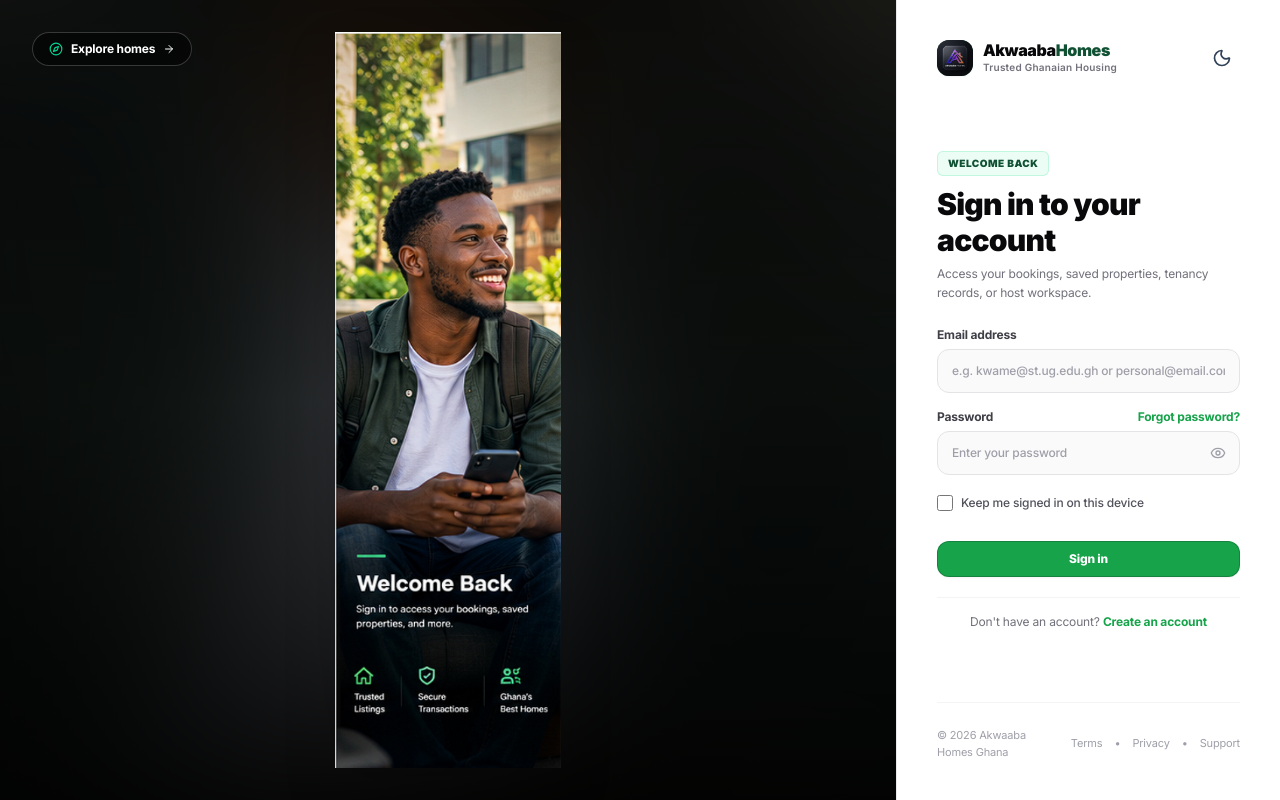
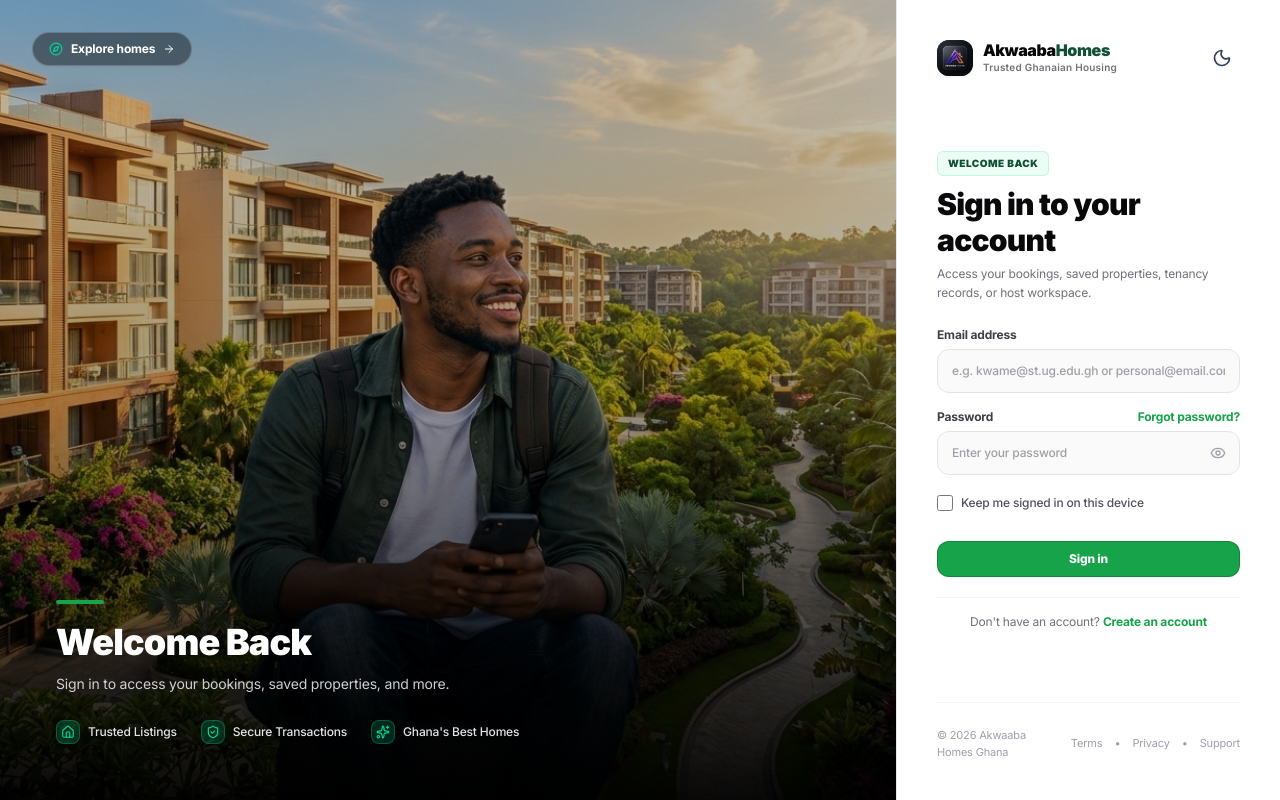
Before and after one commit to Commander-hill/akwaaba-homes, a Next.js app in the folder frontend/: page /login in a window 1280 px wide. Built offline with nearby package versions, Linux system fonts and the light colour scheme; no server answers.

Commit message:
feat(auth): use landscape student image filling 70% login hero with matching typography

```diff
--- a/frontend/src/app/login/page.tsx
+++ b/frontend/src/app/login/page.tsx
@@ -11,6 +11,9 @@ import {
   EyeOff,
   Compass,
   ShieldAlert,
+  Home,
+  ShieldCheck,
+  Sparkles,
 } from 'lucide-react';
 import Image from 'next/image';
 import api from '@/lib/axios';
@@ -273,26 +276,25 @@ function LoginForm() {
   return (
     <div className="-mt-16 -mb-16 md:mb-0 min-h-screen w-full flex bg-white dark:bg-[#0E1210] text-zinc-950 dark:text-zinc-100 antialiased overflow-hidden">
 
-      {/* ──── LEFT COLUMN: BRAND VISUAL HERO (70% Desktop, Full Bleed) ──── */}
-      <div className="relative hidden lg:flex flex-1 min-h-screen lg:h-screen overflow-hidden items-center justify-center bg-[#070B09]">
-        {/* Ambient Blurred Fill (seamlessly fills wide 70% viewport without distortion) */}
-        <div className="absolute inset-0 select-none pointer-events-none overflow-hidden">
-          <Image
-            src="/images/auth-student-login.png"
-            alt=""
-            fill
-            sizes="70vw"
-            className="object-cover object-center blur-3xl opacity-35 scale-125"
-            priority
-          />
-          <div className="absolute inset-0 bg-gradient-to-t from-black/85 via-black/30 to-black/50" />
-        </div>
+      {/* ──── LEFT COLUMN: BRAND VISUAL HERO (70% Desktop, Full Bleed Landscape) ──── */}
+      <div className="relative hidden lg:block flex-1 min-h-screen lg:h-screen overflow-hidden">
+        <Image
+          src="/images/auth-student-landscape.jpg"
+          alt="Happy verified Ghanaian resident enjoying modern residential community"
+          fill
+          sizes="70vw"
+          className="object-cover object-center transform hover:scale-[1.01] transition-transform duration-1000 ease-out"
+          priority
+        />
+
+        {/* Cinematic Vignette Overlay */}
+        <div className="absolute inset-0 bg-gradient-to-t from-black/95 via-black/35 to-black/20" />
 
         {/* Top-Left Floating Explore Action */}
         <div className="absolute top-8 left-8 z-20">
           <Link
             href="/search"
-            className="inline-flex items-center gap-2 px-4 py-2 rounded-full bg-black/50 hover:bg-black/70 backdrop-blur-md border border-white/20 text-white text-xs font-bold transition shadow-xs cursor-pointer group"
+            className="inline-flex items-center gap-2 px-4 py-2 rounded-full bg-black/40 hover:bg-black/60 backdrop-blur-md border border-white/20 text-white text-xs font-bold transition shadow-xs cursor-pointer group"
           >
             <Compass className="w-3.5 h-3.5 text-emerald-400 group-hover:rotate-45 transition-transform" />
             <span>Explore homes</span>
@@ -300,17 +302,42 @@ function LoginForm() {
           </Link>
         </div>
 
-        {/* Foreground Hero Graphic (uncropped, sharp, preserving student portrait & embedded badges) */}
-        <div className="relative z-10 h-full max-h-screen w-full flex items-center justify-center p-4 xl:p-8">
-          <div className="relative h-full max-h-[96vh] aspect-[300/979] drop-shadow-2xl">
-            <Image
-              src="/images/auth-student-login.png"
-              alt="Welcome Back - Akwaaba Homes"
-              fill
-              sizes="(min-width: 1024px) 50vw, 100vw"
-              className="object-contain object-center"
-              priority
-            />
+        {/* Bottom Overlay Content (matching the user's design) */}
+        <div className="absolute bottom-0 inset-x-0 p-10 xl:p-14 text-white space-y-4 z-10 max-w-2xl">
+          {/* Green accent line */}
+          <div className="w-12 h-1 rounded-full bg-[#16A34A]" />
+
+          <div className="space-y-2">
+            <h2 className="text-3xl xl:text-4xl font-black text-white tracking-tight leading-tight">
+              Welcome Back
+            </h2>
+            <p className="text-xs sm:text-sm text-zinc-200/90 leading-relaxed max-w-lg font-normal">
+              Sign in to access your bookings, saved properties, and more.
+            </p>
+          </div>
+
+          {/* Trust Markers */}
+          <div className="pt-2 flex flex-wrap items-center gap-6 text-xs text-zinc-200 font-medium">
+            <span className="flex items-center gap-2">
+              <span className="w-6 h-6 rounded-lg bg-emerald-500/20 border border-emerald-400/30 flex items-center justify-center text-emerald-400">
+                <Home className="w-3.5 h-3.5" />
+              </span>
+              <span>Trusted Listings</span>
+            </span>
+
+            <span className="flex items-center gap-2">
+              <span className="w-6 h-6 rounded-lg bg-emerald-500/20 border border-emerald-400/30 flex items-center justify-center text-emerald-400">
+                <ShieldCheck className="w-3.5 h-3.5" />
+              </span>
+              <span>Secure Transactions</span>
+            </span>
+
+            <span className="flex items-center gap-2">
+              <span className="w-6 h-6 rounded-lg bg-emerald-500/20 border border-emerald-400/30 flex items-center justify-center text-emerald-400">
+                <Sparkles className="w-3.5 h-3.5" />
+              </span>
+              <span>Ghana&apos;s Best Homes</span>
+            </span>
           </div>
         </div>
       </div>
```
Also changed, not shown: frontend/public/images/auth-student-landscape.jpg (added).
